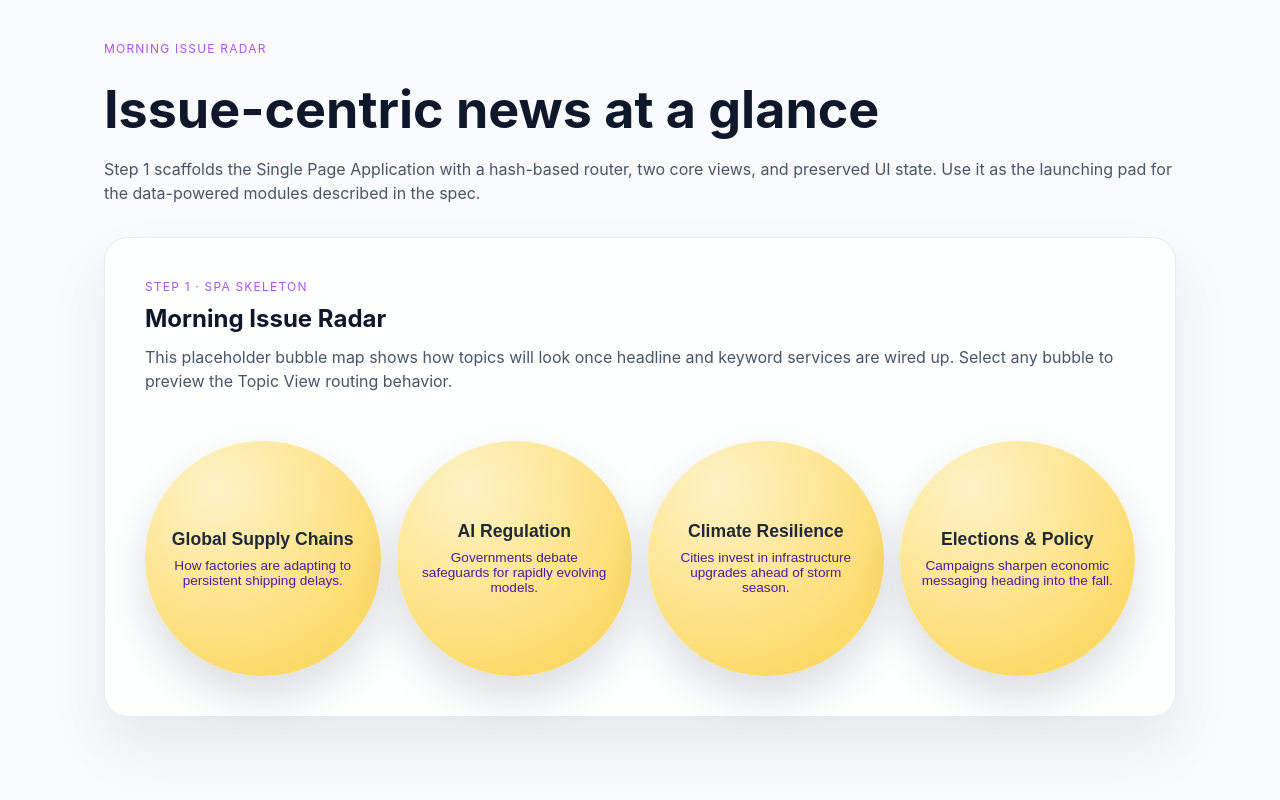
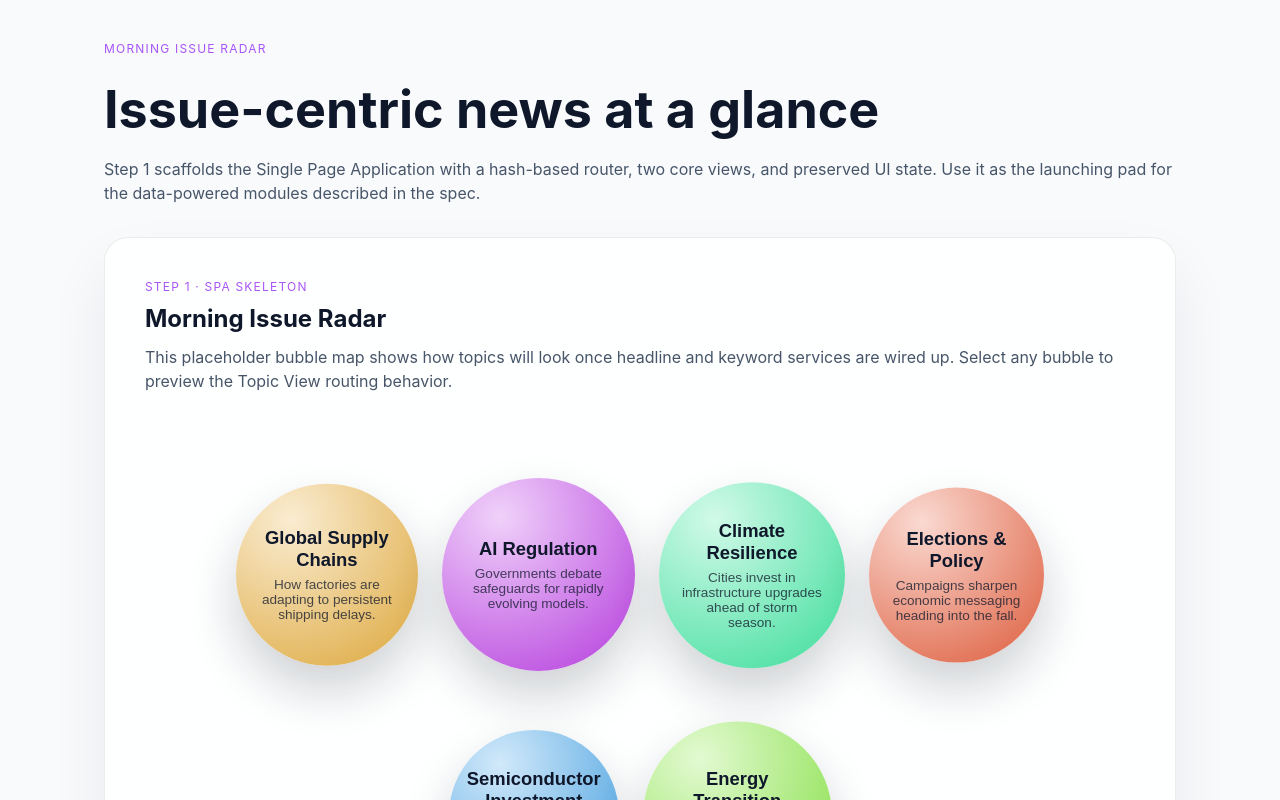
Before and after one commit to mlmyerson/custom-news, a React (Vite) app: page /#bubble in a window 1280 px wide. Shown: the top 800 px of the page. Built offline with nearby package versions, Linux system fonts and the light colour scheme.

Commit message:
Enhance bubble view styling

```diff
--- a/src/components/BubbleView.css
+++ b/src/components/BubbleView.css
@@ -2,20 +2,32 @@
   gap: 1.5rem;
 }
 
-.bubble-view__grid {
-  display: grid;
-  grid-template-columns: repeat(auto-fit, minmax(180px, 1fr));
-  gap: 1rem;
+.bubble-view__cloud {
+  position: relative;
+  display: flex;
+  flex-wrap: wrap;
+  justify-content: center;
+  align-items: center;
+  gap: 1.5rem;
+  min-height: clamp(320px, 65vh, 520px);
+  padding: clamp(1rem, 4vw, 2rem);
 }
 
 .bubble {
-  background: radial-gradient(circle at 30% 20%, #fef3c7, #fcd34d);
+  --bubble-size: 160px;
+  --bubble-hue: 45;
+  width: var(--bubble-size);
+  height: var(--bubble-size);
   border: none;
   border-radius: 50%;
-  aspect-ratio: 1;
-  padding: 1.25rem;
-  box-shadow: 0 20px 45px rgba(15, 23, 42, 0.15);
-  color: #1f2937;
+  padding: 1.4rem;
+  background: radial-gradient(
+    circle at 30% 20%,
+    hsl(var(--bubble-hue) 80% 90%),
+    hsl(var(--bubble-hue) 70% 55%)
+  );
+  box-shadow: 0 25px 50px rgba(15, 23, 42, 0.2);
+  color: #0f172a;
   cursor: pointer;
   display: flex;
   flex-direction: column;
@@ -23,29 +35,43 @@
   justify-content: center;
   text-align: center;
   transition: transform 0.3s ease, box-shadow 0.3s ease;
+  animation: bubbleFloat 14s ease-in-out infinite;
+  animation-delay: var(--bubble-delay, 0s);
 }
 
 .bubble:focus-visible,
 .bubble:hover {
-  transform: translateY(-6px) scale(1.03);
-  box-shadow: 0 24px 55px rgba(15, 23, 42, 0.25);
-  outline: 2px solid #f59e0b;
-  outline-offset: 3px;
+  transform: translateY(-10px) scale(1.05);
+  box-shadow: 0 35px 65px rgba(15, 23, 42, 0.3);
+  outline: 2px solid hsla(var(--bubble-hue), 75%, 45%, 0.7);
+  outline-offset: 4px;
 }
 
 .bubble__label {
   font-weight: 600;
-  font-size: 1rem;
+  font-size: clamp(1rem, 1vw + 0.9rem, 1.15rem);
 }
 
 .bubble__summary {
   font-size: 0.85rem;
-  margin-top: 0.5rem;
-  color: #4c1d95;
+  margin-top: 0.4rem;
+  color: rgba(15, 23, 42, 0.75);
 }
 
-@media (min-width: 768px) {
-  .bubble__label {
-    font-size: 1.1rem;
+@media (max-width: 640px) {
+  .bubble-view__cloud {
+    min-height: auto;
   }
 }
+
+@keyframes bubbleFloat {
+  0% {
+    transform: translateY(0px);
+  }
+  50% {
+    transform: translateY(-8px);
+  }
+  100% {
+    transform: translateY(0px);
+  }
+}
--- a/src/components/BubbleView.tsx
+++ b/src/components/BubbleView.tsx
@@ -1,23 +1,60 @@
+import type { CSSProperties } from 'react';
 import './BubbleView.css';
 
-const SAMPLE_TOPICS = [
+type SampleTopic = {
+  label: string;
+  summary: string;
+  weight: number;
+  hue: number;
+};
+
+const SAMPLE_TOPICS: SampleTopic[] = [
   {
     label: 'Global Supply Chains',
     summary: 'How factories are adapting to persistent shipping delays.',
+    weight: 1.15,
+    hue: 40,
   },
   {
     label: 'AI Regulation',
     summary: 'Governments debate safeguards for rapidly evolving models.',
+    weight: 1.4,
+    hue: 285,
   },
   {
     label: 'Climate Resilience',
     summary: 'Cities invest in infrastructure upgrades ahead of storm season.',
+    weight: 1.25,
+    hue: 155,
   },
   {
     label: 'Elections & Policy',
     summary: 'Campaigns sharpen economic messaging heading into the fall.',
+    weight: 1,
+    hue: 12,
+  },
+  {
+    label: 'Semiconductor Investment',
+    summary: 'Chipmakers race to secure incentives for domestic fabs.',
+    weight: 0.9,
+    hue: 205,
+  },
+  {
+    label: 'Energy Transition',
+    summary: 'Debates over storage, transmission, and funding continue.',
+    weight: 1.3,
+    hue: 95,
   },
 ];
+
+const getBubbleSize = (weight: number) => 130 + weight * 45;
+
+const getBubbleStyle = (topic: SampleTopic, index: number): CSSProperties =>
+  ({
+    '--bubble-size': `${getBubbleSize(topic.weight)}px`,
+    '--bubble-hue': `${topic.hue}`,
+    '--bubble-delay': `${index * 0.25}s`,
+  }) as CSSProperties;
 
 export type BubbleViewProps = {
   onSelectTopic: (topic: string) => void;
@@ -37,13 +74,14 @@ const BubbleView = ({ onSelectTopic }: BubbleViewProps) => {
         </p>
       </header>
 
-      <div className="bubble-view__grid" role="list">
-        {SAMPLE_TOPICS.map((topic) => (
+      <div className="bubble-view__cloud" role="list">
+        {SAMPLE_TOPICS.map((topic, index) => (
           <button
             key={topic.label}
             type="button"
             className="bubble"
             role="listitem"
+            style={getBubbleStyle(topic, index)}
             onClick={() => onSelectTopic(topic.label)}
           >
             <span className="bubble__label">{topic.label}</span>
```
